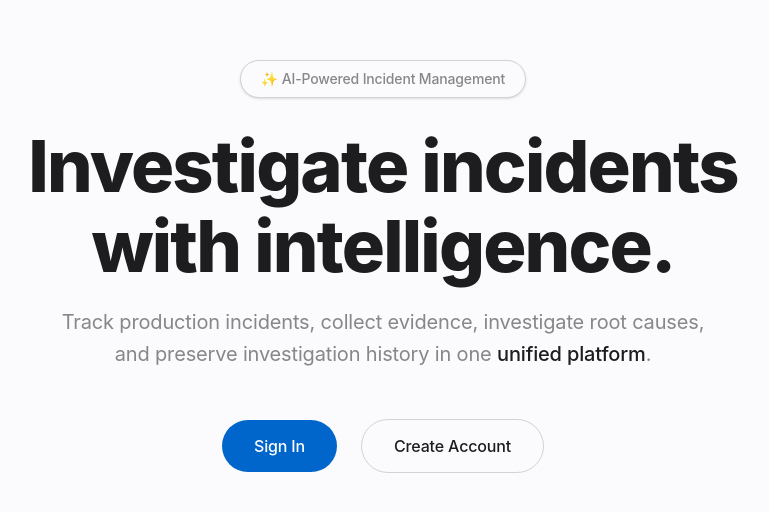
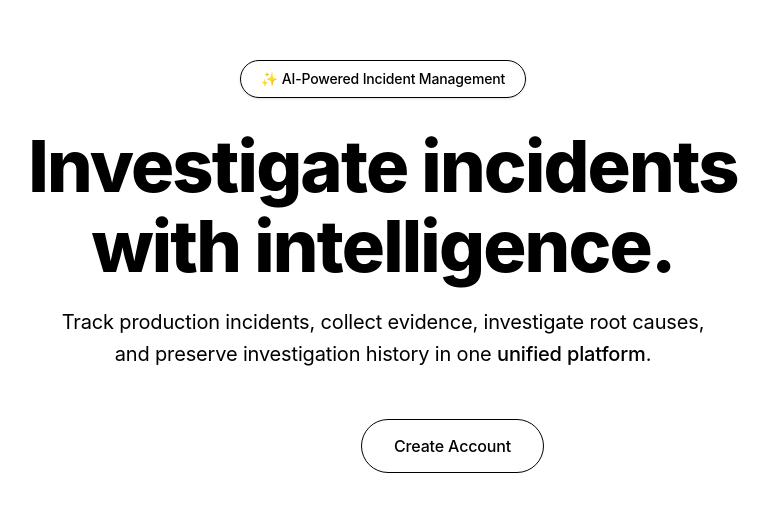
Before and after one commit to sagarsajwan26/AI_incident_manager, a Next.js app in the folder client/: page / in a window 1280 px wide. Shown: the part 134-646 px from the top of the page, without its empty margins (257-1026 px from the left). Built offline with nearby package versions, Linux system fonts and the light colour scheme; no server answers.

Commit message:
style: remove variable usage and simplify global css

```diff
--- a/client/app/globals.css
+++ b/client/app/globals.css
@@ -1,35 +1,6 @@
 @import "tailwindcss";
 
-:root {
-  --background: #fbfbfd;
-  --foreground: #1d1d1f;
-  --muted: #86868b;
-  --border: #d2d2d7;
-  --accent: #0066cc;
-}
-
-@theme inline {
-  --color-background: var(--background);
-  --color-foreground: var(--foreground);
-  --color-muted: var(--muted);
-  --color-border: var(--border);
-  --color-accent: var(--accent);
-  --font-sans: -apple-system, BlinkMacSystemFont, "SF Pro Text", "Segoe UI", Roboto, Helvetica, Arial, sans-serif;
-}
-
-@media (prefers-color-scheme: dark) {
-  :root {
-    --background: #000000;
-    --foreground: #f5f5f7;
-    --muted: #86868b;
-    --border: #424245;
-    --accent: #2997ff;
-  }
-}
-
 body {
-  background: var(--background);
-  color: var(--foreground);
   font-family: -apple-system, BlinkMacSystemFont, "SF Pro Text", "Segoe UI", Roboto, Helvetica, Arial, sans-serif;
   -webkit-font-smoothing: antialiased;
   -moz-osx-font-smoothing: grayscale;
```
